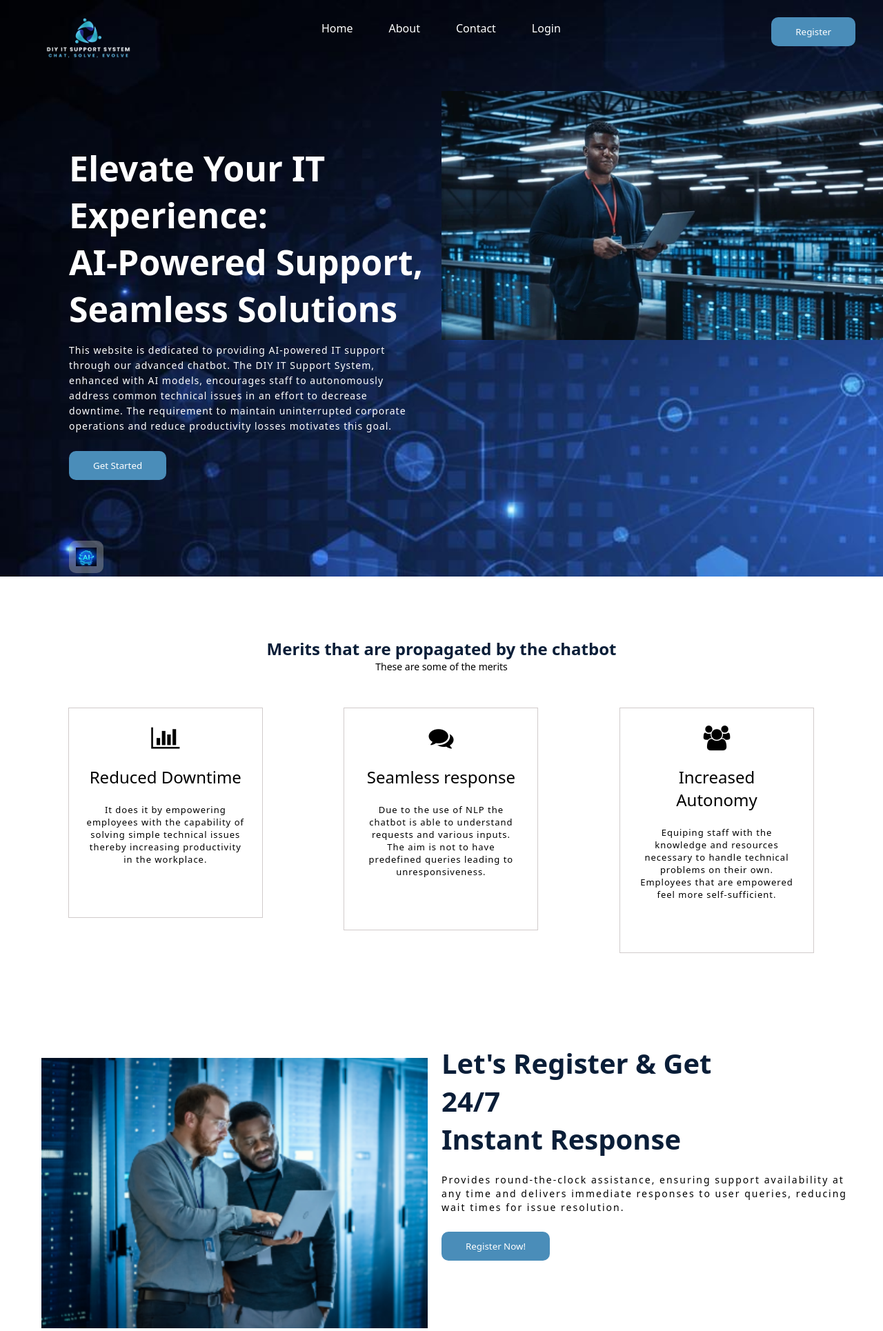
After one commit to teddymitei/AI-CHATBOT, a PHP site: page /itsupport/landingpage.php in a window 1280 px wide. The commit adds this page. Shown: the top 1930 px of the page at 69% size. Run offline with PHP 8.4, Linux system fonts and the light colour scheme.

Commit message:
3rd commit

```diff
--- /dev/null
+++ b/landingpage.php
@@ -0,0 +1,243 @@
+<!DOCTYPE html>
+<html>
+<head>
+	<title></title>
+	<link rel="stylesheet" type="text/css" href="style.css">
+	<link rel="stylesheet" href="https://cdnjs.cloudflare.com/ajax/libs/font-awesome/4.7.0/css/font-awesome.min.css">
+	<meta name="viewport" content="width=device-width, initial-scale=1.0">
+</head>
+<body>
+
+<section class="banner">
+	<header class="sticky">
+		<div class="container">
+			<div class="col-3">
+				<div class="logo"><a href="http://localhost/itsupport/landingpage.php#"><img src="logo3.png" alt=""> </a></div>
+			</div>
+			<div class="col-6">
+				<ul class="nav">
+					<li><a href="#">Home</a></li>
+					<li><a href="#">About</a></li>
+					<li><a href="#contact_section">Contact</a></li>
+					<li><a href="login.php">Login</a></li>
+
+				</ul>
+			</div>
+			<div class="col-3">
+                <a href="signup.php">
+				<button class="btn">Register</button>
+                </a>
+			</div>
+			<div class="clearfix"></div>
+		</div>
+
+		<div class="clearfix"></div>
+	</header>
+
+		<div class="clascol">
+		<div class="col-6">
+				<div class="content">
+				<h1 class="heading">Elevate Your IT Experience: <br> AI-Powered Support, <br>Seamless Solutions</h1>
+				 	<p class="p1">This website is dedicated to providing AI-powered IT support through our advanced chatbot. The DIY IT Support System, enhanced with AI models, encourages staff to autonomously address common technical issues in an effort to decrease downtime. The requirement to maintain uninterrupted corporate operations and reduce productivity losses motivates this goal.</p>
+				 	<a href="signup.php">
+                    <button class="btn" style="float:left;">Get Started</button>
+                    </a>
+				 	<div class="clearfix"></div>
+				 	<br><br><br><br>
+                     <img src="ai.jpg" class="icon">
+				</div>
+			</div>
+			<div class="col-6">
+				<br>
+				<img src="help.webp" class="banner-img">
+			</div>
+
+		</div>
+
+			<div class="clearfix"></div>
+
+
+
+
+</section>
+
+
+<section>
+	<br><br><br><br>
+	<div class="container">
+		<h2 class="heading-2">Merits that are propagated by the chatbot</h2>
+		<p class="p2">These are some of the merits</p>
+		<div class="col-4">
+			<div class="box active">
+				<i class="fa fa-bar-chart" style="font-size:36px"></i>
+				<br><br>
+				<h2 class="heading-3">Reduced Downtime</h2>
+				<br>
+				<p class="p3">It does it by empowering employees with the capability of solving simple technical issues thereby increasing productivity in the workplace.  </p>
+			</div>
+		</div>
+		<div class="col-4">
+			<div class="box">
+				<i class="fa fa-comments" style="font-size:36px"></i>
+				<br><br>
+				<h2 class="heading-3">Seamless response</h2>
+				<br>
+				<p class="p3">Due to the use of NLP the chatbot is able to understand requests and various inputs. The aim is not to have predefined queries leading to unresponsiveness. </p>
+			</div>
+		</div>
+		<div class="col-4">
+			<div class="box">
+				<i class="fa fa-group" style="font-size:36px"></i>
+				<br><br>
+				<h2 class="heading-3">Increased Autonomy</h2>
+				<br>
+				<p class="p3">Equiping staff with the knowledge and resources necessary to handle technical problems on their own. Employees that are empowered feel more self-sufficient.</p>
+			</div>
+		</div>
+		<div class="clearfix"></div>
+	</div>
+</section>
+<br><br>
+<section>
+	<br><br><br><br>
+	<div class="container">
+		<div class="col-6">
+			<img src="cc.png"  class="com-p">
+		</div>
+		<div class="col-6">
+			<h2 class="heading-4">Let's Register & Get<br> 24/7<br> Instant Response</h2>
+			<br>
+			<p class="p4">Provides round-the-clock assistance, ensuring support availability at any time and delivers immediate responses to user queries, reducing wait times for issue resolution. </p>
+			<a href="signup.php">
+            <button class="btn" style="float:left;">Register Now!</button>
+            </a>
+		</div>
+		<div class="clearfix"></div>
+		<br><br><br><br>
+	</div>
+</section>
+
+<section class="green-sec">
+	<br><br><br><br>
+	<div class="container">
+
+		<div class="col-6" >
+			<h2 class="heading">Get Improved<br> Efficiency and Productivity with the<br> AI chatbot</h2>
+			<br>
+			<p class="p1">Handles routine and repetitive tasks swiftly, allowing human support staff to focus on more complex issues.Ensures consistent and accurate information is provided to users, avoiding human errors. Easily scales to handle a growing number of users and queries without a proportional increase in resources. </p>
+			<a href="signup.php">
+            <button class="btn" style="float:left;">Register Now!</button>
+            </a>
+		</div>
+		<div class="col-6" style="text-align: center;">
+			<br>
+			<img src="EE.jpg" >
+		</div>
+		<div class="clearfix"></div>
+		<br><br><br><br>
+	</div>
+</section>
+
+<section>
+	<br><br><br><br>
+	<div class="container">
+		<div class="col-6">
+			<img src="future.png" class="com-p">
+		</div>
+		<div class="col-6">
+			<h2 class="heading-4">Get Empowered<br> and lead<br> The AI age</h2>
+			<br>
+			<p class="p4">An innovative strategy that encourages creativity within enterprises is represented by the incorporation of AI models into the DIY IT Support System. The system is able to continually learn and adjust to new obstacles thanks to AI, notably Machine Learning and NLP. A beneficial tool in a technology environment that is always evolving, the system may improve with time and grow more adept at identifying and addressing technical problems.  </p>
+			<a href="signup.php">
+            <button class="btn" style="float:left;">Register Now!</button>
+            </a>
+		</div>
+		<div class="clearfix"></div>
+		<br><br><br><br>
+	</div>
+</section>
+
+<section class="green-sec">
+	<br><br><br><br>
+	<div class="container">
+
+		<div class="col-3" id="contact_section">
+			<ul class="foot-menu">
+				<li><h2 class="logo">DIY IT Support System</h2></li>
+				<li>
+					<div class="search-outer">
+						<i class="fa fa-envelope"></i>
+						<p class="p1">teddymitei@gmail.com</p>
+						<i class="fa fa-call"></i>
+					</div>
+				</li>
+			</ul>
+		</div>
+		<div class="col-2">
+			<ul class="foot-menu">
+				<li><a href="#"><strong>About</strong></a></li>
+				<li><a href="#">About Us</a></li>
+				<li><a href="#">Features</a></li>
+				<li><a href="#">New</a></li>
+				<li><a href="#">Career</a></li>
+			</ul>
+		</div>
+		<div class="col-2">
+			<ul class="foot-menu">
+				<li><a href="#"><strong>Company</strong></a></li>
+				<li><a href="#">About Us</a></li>
+				<li><a href="#">Features</a></li>
+				<li><a href="#">New</a></li>
+				<li><a href="#">Career</a></li>
+			</ul>
+		</div>
+		<div class="col-2">
+			<ul class="foot-menu">
+				<li><a href="#"><strong>Support</strong></a></li>
+				<li><a href="#">About Us</a></li>
+				<li><a href="#">Features</a></li>
+				<li><a href="#">New</a></li>
+				<li><a href="#">Career</a></li>
+			</ul>
+		</div>
+
+		<div class="col-3">
+			<ul class="foot-menu">
+				<li><a href="#"><strong>Social Media</strong></a></li>
+				<li>
+					<i class="fa fa-facebook sicon-1"></i>
+					<i class="fa fa-instagram sicon-1"></i>
+					<i class="fa fa-twitter sicon-1"></i>
+				</li>
+			</ul>
+		</div>
+
+		<div class="clearfix"></div>
+		<hr>
+		<p class="copy">Copyright 2024 design by Teddy Mitei</p>
+		<br><br><br><br>
+	</div>
+</section>
+
+
+
+<script src="https://ajax.googleapis.com/ajax/libs/jquery/3.5.1/jquery.min.js"></script>
+
+
+<script type="text/javascript">
+	$('.box').click(function(){
+    $('.box').removeClass("active");
+    $(this).addClass("active");
+});
+</script>
+<script type="text/javascript">
+	$(window).scroll(function(){
+  var sticky = $('.sticky'),
+      scroll = $(window).scrollTop();
+
+  if (scroll >= 100) sticky.addClass('fixed');
+  else sticky.removeClass('fixed');
+});
+</script>
+</body>
+</html>
--- a/login.php
+++ b/login.php
@@ -7,6 +7,7 @@
 
     <!-- Include Bootstrap CSS from CDN -->
     <link rel="stylesheet" href="https://stackpath.bootstrapcdn.com/bootstrap/4.5.2/css/bootstrap.min.css">
+    <link rel="stylesheet" href="style1.css" />
 </head>
 <body class="container mt-5">
 
@@ -25,6 +26,9 @@
                 </div>
 
                 <button type="submit" class="btn btn-primary">Login</button>
+                <p class="para-2">
+      Not have an account? <a href="http://localhost/itsupport/signup.php">Sign Up Here</a>
+    </p>
             </form>
 
             <?php
--- /dev/null
+++ b/style.css
@@ -0,0 +1,171 @@
+:root{
+	--darkgreen:#0a1e38;
+	--lightgreen:#4a8db9;
+	--white:#ffffff;
+	--light:#dfebe4;
+}
+*{margin: 0px; padding: 0px; font-family: system-ui;}
+.col-3{width: 25%; float: left;}
+.col-4{width: 33.3%; float: left;}
+.col-2{width: 16%; float: left;}
+.col-6{width: 50%; float: left;}
+.container{width: 1200px; margin: 0 auto; max-width: 100%;}
+.clearfix{clear: both;}
+.banner{background:url(blue.jpg), var(--darkgreen);
+    background-repeat: no-repeat; background-size: 3000px;}
+.logo{color: var(--white); font-weight: 500; padding:25px;}
+.nav{margin: 0 auto; width: 400px;}
+.nav li{list-style: none;float: left; padding: 30px 26px; }
+.nav li a{text-decoration: none; color: var(--white);}
+.banner-img{width:100%; margin-bottom:-4px; }
+.content{padding-top: 100px; padding-left: 100px;}
+.heading{font-size: 50px; color: var(--white);}
+.logo {
+  width: 126px;
+  height: 60px;
+}
+
+.logo img {
+  width: 100%;
+  height: 100%;
+  object-fit: cover; /* Cover the entire container while maintaining aspect ratio */
+}
+
+.btn{
+	padding: 12px 35px;
+    background: var(--lightgreen);
+    border: none;
+    color: var(--white);
+    float: right;
+    margin-top: 25px;
+    cursor: pointer;
+    border-radius: 10px;
+}
+.p1{
+	color: var(--white);
+    letter-spacing: 1px;
+    width: 500px;
+    line-height: 22px;
+    font-size: 14px;
+    margin-top: 15px;
+}
+.icon{width: 30px;
+    background: #b5b5b561;
+    padding: 10px;
+    border-radius: 10px;
+	margin-right: 30px;}
+.heading-2{color: var(--darkgreen);text-align: center;}
+.p2{text-align: center; margin-bottom: 50px; font-size: 14px;}
+.box{width: 230px; padding: 25px; border: 1px solid #d1cbcb; text-align: center;
+margin: 0 auto;}
+.icon1{
+	font-size: 30px!important;
+    background: var(--darkgreen);
+    padding: 15px;
+    color: var(--white);
+    border-radius: 30px;
+    margin-top: 50px;
+}
+.heading-3{font-weight: normal;}
+.p3{font-size: 13px; letter-spacing: 1px; line-height: 18px; margin-bottom: 50px;}
+.box:hover{background: var(--darkgreen);color: var(--white);}
+.active .icon1{background: var(--white); color: var(--darkgreen);}
+.heading-4{font-size: 40px; color: var(--darkgreen);}
+com-p {
+  /* background: var(--light); */
+  padding: 50px 100px;
+  justify-content: space-around;
+  display: flex;
+}
+.p4{font-size: 14px;letter-spacing: 2px; line-height: 20px;}
+.green-sec{background:url(../image/ban.png), var(--darkgreen); background-repeat: no-repeat;
+background-size: 627px;}
+.foot-menu{margin-bottom: 50px;}
+.foot-menu li{list-style: none; padding: 10px;}
+.search{
+	border-radius: 25px;
+	background: transparent;
+	border: none;
+	outline: none;
+	color: var(--white);
+}
+.foot-menu li a{text-decoration: none; color: var(--white); font-size: 14px;}
+.copy{text-align: center; padding-top: 50px; color: var(--white);font-size: 14px;}
+.sicon-1{color: var(--white); margin-right: 20px;}
+.search-outer{border: 1px solid var(--white); padding: 10px 25px; width: 200px;
+border-radius: 20px;}
+.search-outer i{color: var(--white)!important;}
+hr{border: none;height: 1px; background: #8f8f8f6b;}
+.fixed {position: fixed;top:0; left:0;width: 100%; background: var(--darkgreen);}
+
+::-webkit-scrollbar {
+  width: 10px;
+  background: var(--white);
+}
+img.com-p {
+  width: -webkit-fill-available;
+  margin: 20px;
+}
+
+::-webkit-scrollbar-track {
+  box-shadow: inset 0 0 5px grey;
+
+}
+
+::-webkit-scrollbar-thumb {
+  background: var(--lightgreen);
+
+
+}
+@media (max-width: 800px) {
+  .clascol {
+    display: block;
+  }
+}
+bodY {
+  margin: 0;
+  padding: 0;
+  box-sizing: border-box;
+}
+.center {
+  height: 100vh;
+  display: flex;
+  justify-content: center;
+  align-items: center;
+  background: #000;
+}
+.wave {
+  width: 5px;
+  height: 100px;
+  background: linear-gradient(45deg, cyan, #fff);
+  margin: 10px;
+  animation: wave 1s linear infinite;
+  border-radius: 20px;
+}
+.wave:nth-child(2) {
+  animation-delay: 0.1s;
+}
+.wave:nth-child(3) {
+  animation-delay: 0.2s;
+}
+.wave:nth-child(4) {
+  animation-delay: 0.3s;
+}
+.wave:nth-child(5) {
+  animation-delay: 0.4s;
+}
+.wave:nth-child(6) {
+  animation-delay: 0.5s;
+}
+.wave:nth-child(7) {
+  animation-delay: 0.6s;
+}
+.wave:nth-child(8) {
+  animation-delay: 0.7s;
+}
+.wave:nth-child(9) {
+  animation-delay: 0.8s;
+}
+.wave:nth-child(10) {
+  animation-delay: 0.9s;
+}
```
Also changed, not shown: main.php (+6 -3 lines), signup.php (+26 -4 lines), style1.css (added, +74 -0 lines), welcome..php (+23 -0 lines), EE.jpg (added), ai.jpg (added), blue.jpg (added), cc.png (added), future.png (added), help.webp (added), logo.png (added), logo2.png (added), logo3.png (added), voyager.webp (added).
